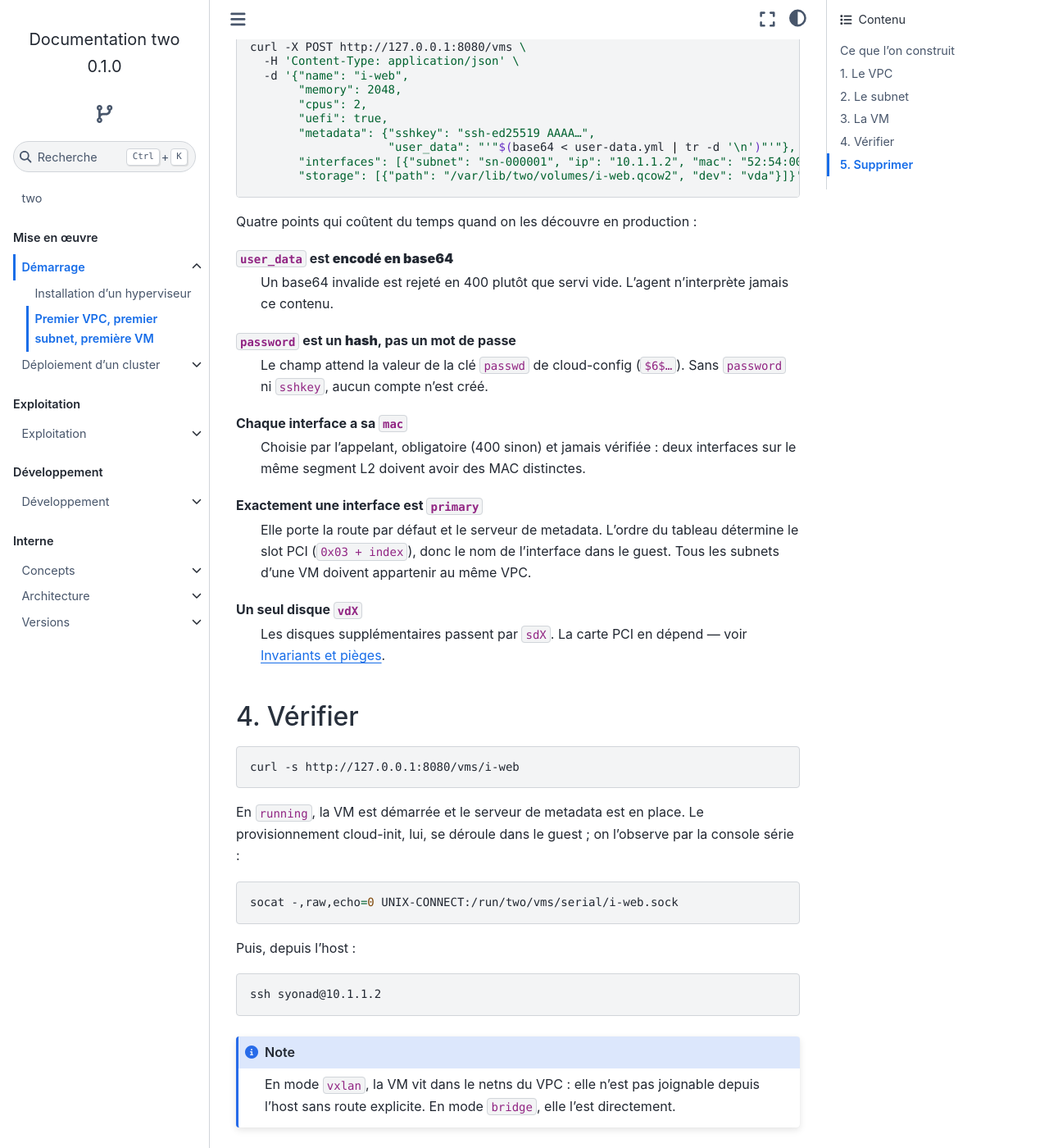
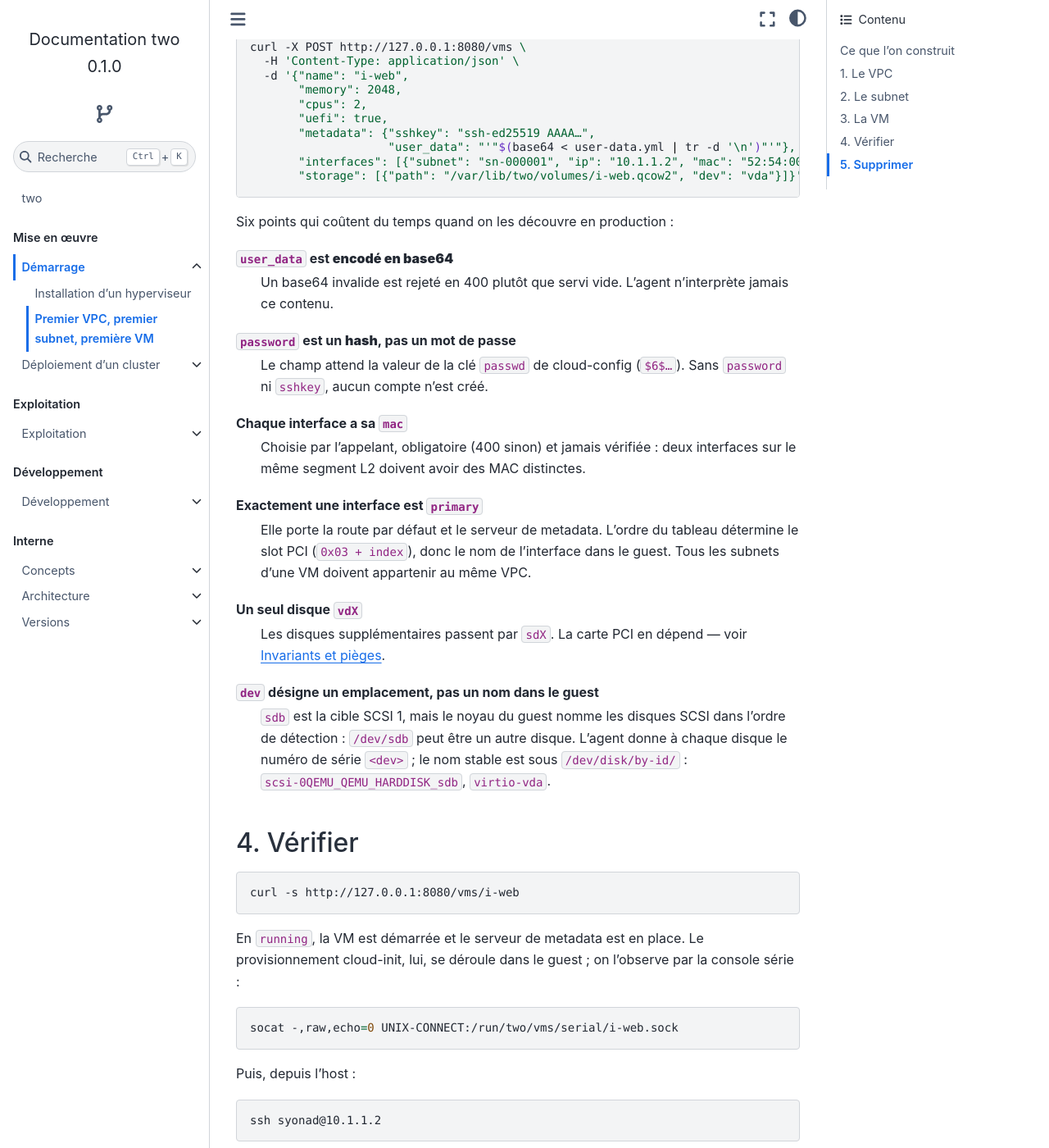
Before and after one commit to GnomeZworc/two-mirror, a Sphinx documentation site: the page built from docs/demarrage/premier-vpc.rst, in a window 1280 px wide and 1400 px high, scrolled down 2112 px. Shown: the whole window at 82% size. Built offline with Sphinx 7.4.7 and the Sphinx Book theme 1.1.4, drawn with Linux system fonts in a browser that asks for light colours.

Commit message:
f-74: doc: dev désigne l'emplacement du disque, nom stable sous /dev/disk/by-id #74
Signed-off-by: GnomeZworc <nicolas.boufidjeline@g3e.fr>

```diff
--- a/docs/concepts/vpc-subnet-vm.rst
+++ b/docs/concepts/vpc-subnet-vm.rst
@@ -96,7 +96,9 @@ subnet — l'ordre qui évite le trou noir de `#41 <https://git.g3e.fr/syonad/tw
 
 **Stockage.** Un seul disque ``vdX`` (virtio-blk) par VM ; les disques supplémentaires passent
 par le contrôleur SCSI (``sdX``). Cette contrainte vient de la carte PCI figée — voir
-:doc:`/architecture/contraintes`.
+:doc:`/architecture/contraintes`. ``dev`` fixe l'emplacement du disque (cible SCSI, slot PCI)
+et son numéro de série, pas son nom dans le guest : le disque se retrouve par
+``/dev/disk/by-id/…<dev>``.
 
 Ce qui est stocké, et où
 ------------------------
--- a/docs/demarrage/premier-vpc.rst
+++ b/docs/demarrage/premier-vpc.rst
@@ -96,7 +96,7 @@ Là encore, attendez ``running`` :
           "interfaces": [{"subnet": "sn-000001", "ip": "10.1.1.2", "mac": "52:54:00:01:01:02", "primary": true}],
           "storage": [{"path": "/var/lib/two/volumes/i-web.qcow2", "dev": "vda"}]}'
 
-Quatre points qui coûtent du temps quand on les découvre en production :
+Six points qui coûtent du temps quand on les découvre en production :
 
 ``user_data`` est **encodé en base64**
    Un base64 invalide est rejeté en 400 plutôt que servi vide. L'agent n'interprète jamais ce
@@ -118,6 +118,12 @@ Exactement une interface est ``primary``
 Un seul disque ``vdX``
    Les disques supplémentaires passent par ``sdX``. La carte PCI en dépend — voir
    :doc:`/architecture/contraintes`.
+
+``dev`` désigne un emplacement, pas un nom dans le guest
+   ``sdb`` est la cible SCSI 1, mais le noyau du guest nomme les disques SCSI dans l'ordre de
+   détection : ``/dev/sdb`` peut être un autre disque. L'agent donne à chaque disque le numéro
+   de série ``<dev>`` ; le nom stable est sous ``/dev/disk/by-id/`` :
+   ``scsi-0QEMU_QEMU_HARDDISK_sdb``, ``virtio-vda``.
 
 4. Vérifier
 -----------
--- a/docs/developpement/lab.rst
+++ b/docs/developpement/lab.rst
@@ -320,9 +320,9 @@ Générée par ``test/e2e/run.sh --matrice`` à partir des en-têtes ; à régé
      - hv1
      - #33, #62, #73
    * - ``26-multi-disque``
-     - VM à plusieurs disques — virtio (vdX) et SCSI (sdX), tailles et bus vus par la VM, démarrage sur vda
+     - VM à plusieurs disques — virtio (vdX) et SCSI (sdX), tailles et bus vus par la VM, liens ``by-id`` par numéro de série, démarrage sur vda
      - hv1
-     - #32
+     - #32, #74
    * - ``27-reboot``
      - redémarrage d'une VM depuis l'invité — même processus QEMU, même adresse, nouveau bail, user_data non rejoué
      - hv1
```
Also changed, not shown: 1 other file.
